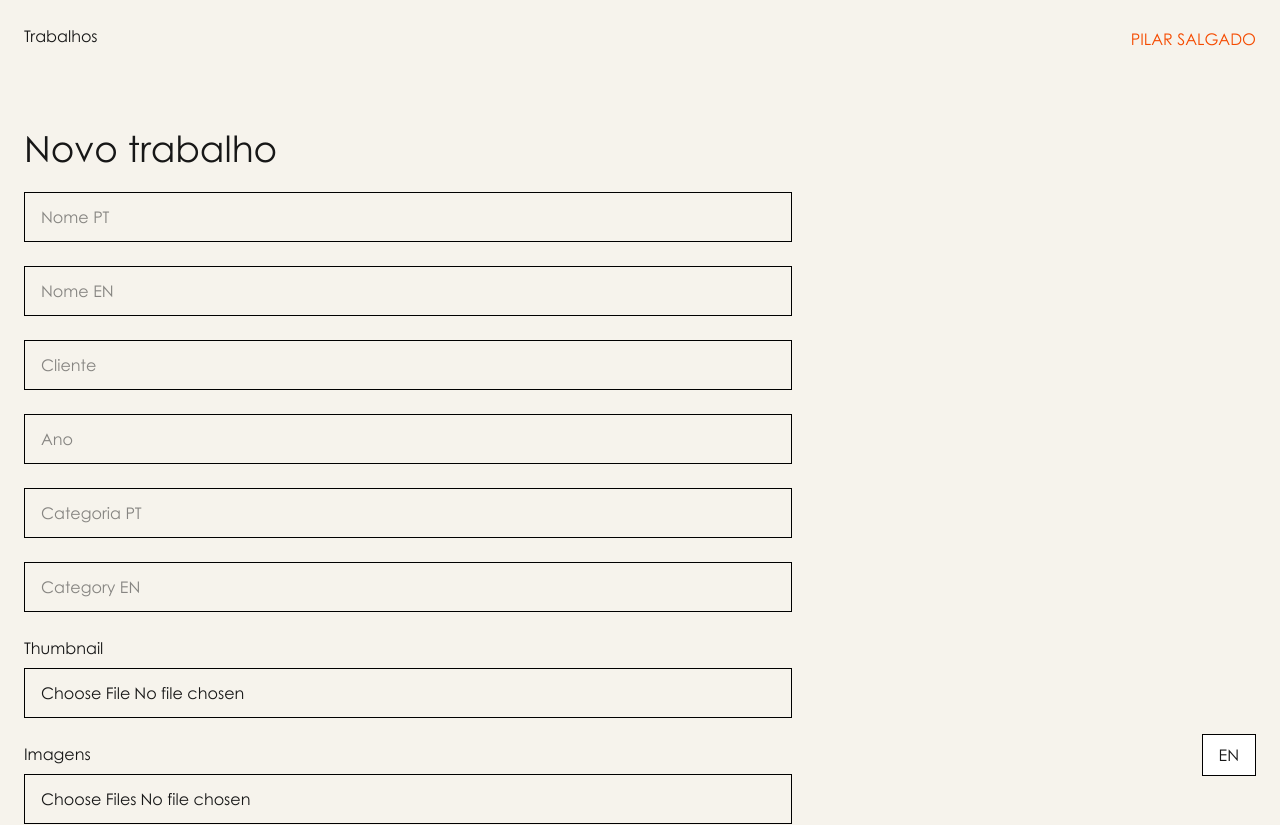
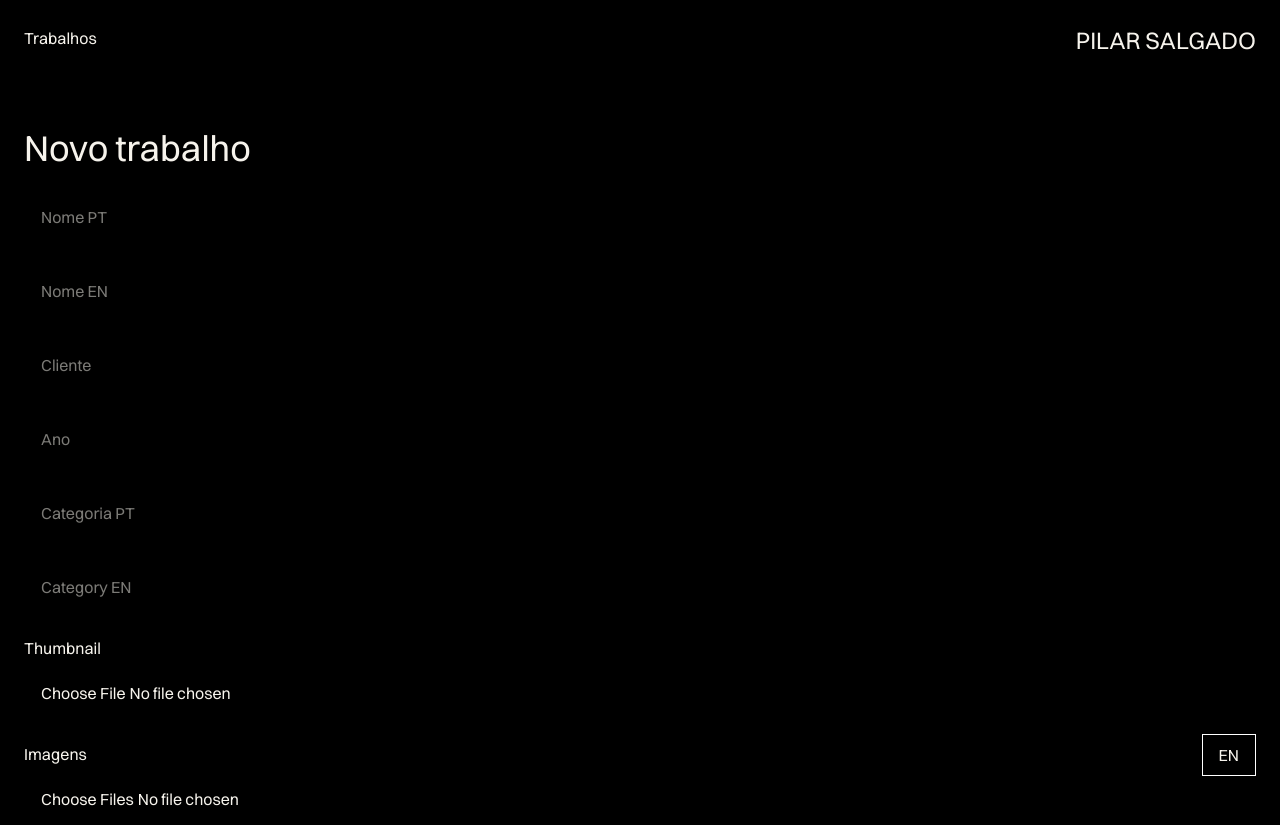
Before and after one commit to guerrinharj/pilar-salgado, a Next.js app: page /pt/trabalhos/novo in a window 1280 px wide. Shown: the top 825 px of the page. Built offline with nearby package versions, Linux system fonts and the light colour scheme; no server answers.

Commit message:
change colors bg fonts

```diff
--- a/app/[locale]/trabalhos/[slug]/page.tsx
+++ b/app/[locale]/trabalhos/[slug]/page.tsx
@@ -89,7 +89,7 @@ export default async function WorkPage({ params }: Props) {
 
 
                     {category && (
-                        <span className="text-orange-500 underline">
+                        <span className="text-orange-500 ">
                             {category}
                         </span>
                     )}
@@ -97,7 +97,7 @@ export default async function WorkPage({ params }: Props) {
 
 
 
-                    <h1 className="uppercase text-5xl">
+                    <h1 className="uppercase text-5xl underline">
                         {title}
                     </h1>
 
--- a/app/[locale]/trabalhos/page.tsx
+++ b/app/[locale]/trabalhos/page.tsx
@@ -70,7 +70,7 @@ export default async function TrabalhosPage({ params }: Props) {
                             </div>
 
                             <div className="flex flex-col">
-                                <h2 className="uppercase transition group-hover:text-orange-500">
+                                <h2 className="uppercase transition group-hover:text-orange-500 text-2xl">
                                     {title}
                                 </h2>
 
--- a/app/globals.css
+++ b/app/globals.css
@@ -35,14 +35,19 @@
     font-style: normal;
 }
 
+@font-face {
+    font-family: 'Switzer';
+    src: url('/fonts/Switzer.ttf') format('truetype');
+    font-weight: 400;
+    font-style: normal;
+}
+
 :root {
     --background: #ffffff;
     --foreground: #171717;
 }
 
 @theme inline {
-  --color-background: var(--background);
-  --color-foreground: var(--foreground);
     --font-sans: var(--font-geist-sans);
     --font-mono: var(--font-geist-mono);
     --font-ocrf: 'OCRF', sans-serif;
@@ -50,12 +55,13 @@
     --font-sans-serif-flf: 'SansSerifFLF', sans-serif;
     --font-queens: 'Queens', serif;
     --font-queens-italic: 'Queens Italic', serif;
+    --font-switzer: 'Switzer', serif;
 
 }
 
 
 body {
     background: var(--background);
-  color: var(--foreground);
+    color: cream;
     font-family: Arial, Helvetica, sans-serif;
 }
--- a/app/layout.tsx
+++ b/app/layout.tsx
@@ -7,7 +7,7 @@ export default function RootLayout({
 }) {
     return (
         <html lang="pt-BR ">
-            <body style={{ fontFamily: 'Weezer, sans-serif', backgroundColor: '#f6f3ec'}}>
+            <body style={{ fontFamily: 'Switzer, sans-serif', color: '#f6f3ec', backgroundColor: 'black'}}>
                 {children}
             </body>
         </html>
--- a/components/HomeTypingTitle.tsx
+++ b/components/HomeTypingTitle.tsx
@@ -39,7 +39,7 @@ export default function HomeTypingTitle({ locale }: Props) {
 
     return (
         <section className="min-h-screen flex items-center justify-center px-6">
-            <h1 className="text-center text-6xl md:text-8xl leading-none">
+            <h1 className="uppercase text-center text-6xl md:text-8xl leading-none">
                 <span>
                     {firstLine}
                 </span>
--- a/components/NavBar.tsx
+++ b/components/NavBar.tsx
@@ -100,7 +100,7 @@ export default function Navbar() {
 
                 <Link
                     href={`/${currentLocale}`}
-                    className="text-orange-600 uppercase hover:border-b transition"
+                    className="uppercase text-2xl text-white-600 hover:text-orange-600 hover:border-b transition"
                 >
                     Pilar Salgado
                 </Link>
@@ -108,7 +108,7 @@ export default function Navbar() {
 
             <Link
                 href={switchedPath}
-                className="fixed bottom-6 right-6 z-50 border border-black px-4 py-2 bg-white hover:bg-orange-500 hover:text-white transition"
+                className="fixed bottom-6 right-6 z-50 border border-white px-4 py-2 bg-black hover:bg-orange-500 hover:text-white transition"
             >
                 {currentLocale === 'pt' ? 'EN' : 'PT'}
             </Link>
```
Also changed, not shown: public/fonts/Switzer.ttf (added). Lines whose indentation alone changed are shown as unchanged.
